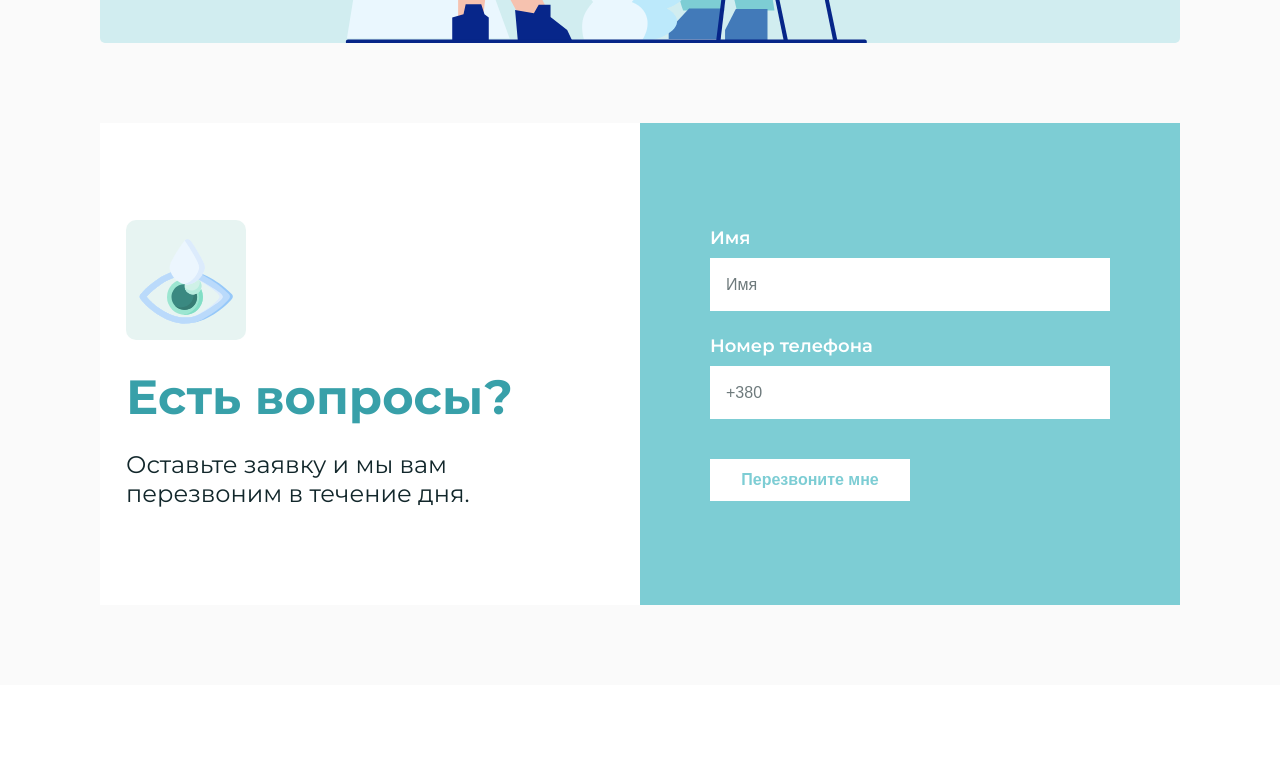
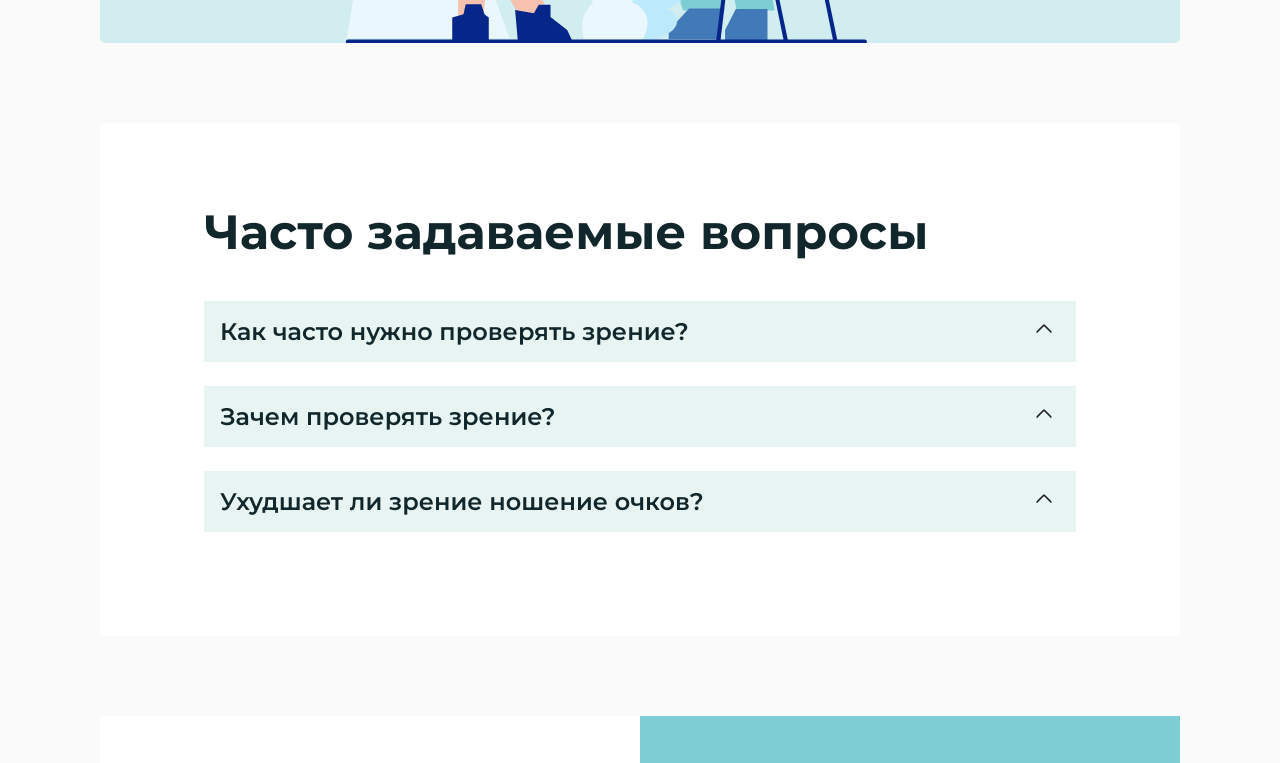
Before and after one commit to NikoraDmytro/optica_djoni, a Next.js app: page / in a window 1280 px wide. Shown: the part 5480-6243 px from the top of the page. Built offline with nearby package versions, Linux system fonts and the light colour scheme.

Commit message:
Created component for displaying frequently asked questions.

```diff
--- /dev/null
+++ b/components/FrequentQuestions/FrequentQuestion.module.scss
@@ -0,0 +1,65 @@
+@use "./../../shared/styles/variables";
+
+.frequentQuestionsContainer {
+  margin: auto;
+  max-width: 1400px;
+  padding: 5em 6.5em;
+  background-color: white;
+}
+
+.title {
+  margin: 0;
+  font-size: 48px;
+  font-weight: 700;
+  margin-bottom: 40px;
+}
+
+.questionBlock {
+  padding: 1em;
+  margin-bottom: 1.5em;
+  background-color: #e7f4f2;
+  h2 {
+    margin: 0;
+    font-size: 24px;
+    font-weight: 600;
+  }
+  &.opened {
+    background-color: white;
+    border: 1px solid variables.$lightBlue;
+    h2 {
+      font-weight: 700;
+    }
+  }
+}
+
+.questionBlockHeader {
+  display: flex;
+  align-items: center;
+  flex-direction: row;
+  justify-content: space-between;
+}
+
+.showAnswerButton {
+  $color: #232323;
+  padding: 0;
+  width: 12px;
+  height: 12px;
+  border: none;
+  cursor: pointer;
+  border-radius: 2px;
+  margin-right: 0.75em;
+  transform: rotate(45deg);
+  transition-duration: 0.25s;
+  border-top: 2px solid $color;
+  background-color: transparent;
+  border-left: 2px solid $color;
+  &.active {
+    transform: rotate(-135deg);
+  }
+}
+
+.answer {
+  font-size: 18px;
+  margin-top: 16px;
+  line-height: 1.5em;
+}
--- /dev/null
+++ b/components/FrequentQuestions/FrequentQuestions.tsx
@@ -0,0 +1,53 @@
+import classNames from "classnames";
+import { useState } from "react";
+
+import styles from "./FrequentQuestion.module.scss";
+
+type Question = {
+  text: string;
+  answer: string;
+};
+
+interface Props {
+  questions: Question[];
+}
+
+const Question = ({ question }: { question: Question }) => {
+  const [opened, setOpened] = useState(false);
+
+  const className = classNames({
+    [styles.questionBlock]: true,
+    [styles.opened]: opened,
+  });
+
+  const buttonClassName = classNames({
+    [styles.showAnswerButton]: true,
+    [styles.active]: opened,
+  });
+
+  const handleClick = () => {
+    setOpened(!opened);
+  };
+
+  return (
+    <div className={className}>
+      <div className={styles.questionBlockHeader}>
+        <h2>{question.text}</h2>
+        <button onClick={handleClick} className={buttonClassName} />
+      </div>
+      {opened ? <p className={styles.answer}>{question.answer}</p> : null}
+    </div>
+  );
+};
+
+export const FrequentQuestion = ({ questions }: Props) => {
+  return (
+    <div className={styles.frequentQuestionsContainer}>
+      <h1 className={styles.title}>Часто задаваемые вопросы</h1>
+
+      {questions.map((question) => (
+        <Question key={question.text} question={question} />
+      ))}
+    </div>
+  );
+};
--- /dev/null
+++ b/components/FrequentQuestions/index.tsx
@@ -0,0 +1 @@
+export { FrequentQuestion } from "./FrequentQuestions";
--- a/components/Layout/components/AskQuestion/AskQuestion.module.scss
+++ b/components/Layout/components/AskQuestion/AskQuestion.module.scss
@@ -3,9 +3,11 @@
 
 .AskQuestionContainer {
     width: 100%;
+    margin: auto;
     display: flex;
     margin-top: 5em;
     height: 30.125em;
+    max-width: 1400px;
     flex-direction: row;
     > div {
         @include base.flexCenter();
--- a/components/UserComments/UserComments.module.scss
+++ b/components/UserComments/UserComments.module.scss
@@ -5,6 +5,7 @@
   display: flex;
   padding-top: 5em;
   max-width: 1400px;
+  margin-bottom: 5em;
   border-radius: 5px;
   align-items: center;
   flex-direction: column;
--- a/pages/index.tsx
+++ b/pages/index.tsx
@@ -4,7 +4,24 @@ import { Layout } from "../components/Layout";
 
 import { OpticsStuff } from "../domain/OpticsStuff";
 import { OpticsServices } from "../domain/OpticsServices";
+import { FrequentQuestion } from "../components/FrequentQuestions";
 import { UserComments } from "../components/UserComments/UserComments";
+
+const frequentQuestions = [
+  {
+    text: "Как часто нужно проверять зрение?",
+    answer: `Проверка зрения у здорового человека должна проводиться раз в год в профилактических целях.
+    У детей и у людей, имеющих заболевания глаз – в сроки, указанные врачом-офтальмологом.`
+  },
+  {
+    text: "Зачем проверять зрение?",
+    answer: "За шкафом!"
+  },
+  {
+    text: "Ухудшает ли зрение ношение очков?",
+    answer: "Нет, блин, улучшает!"
+  }
+]
 
 const Home: NextPage = () => {
   return (
@@ -14,6 +31,8 @@ const Home: NextPage = () => {
       <OpticsStuff />
 
       <UserComments />
+
+      <FrequentQuestion questions={frequentQuestions}/>
     </Layout>
   );
 };
```
